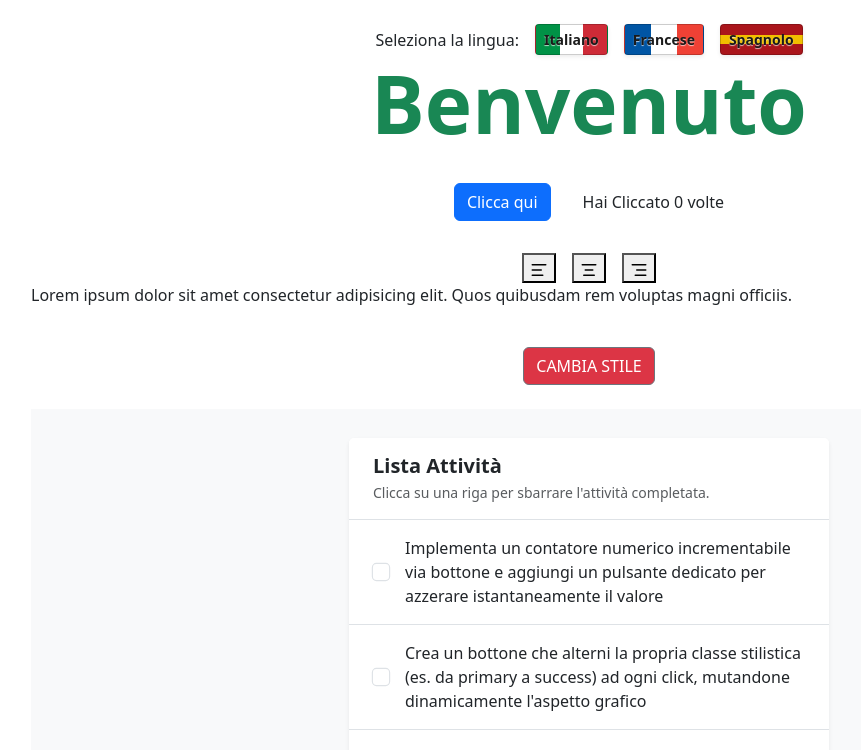
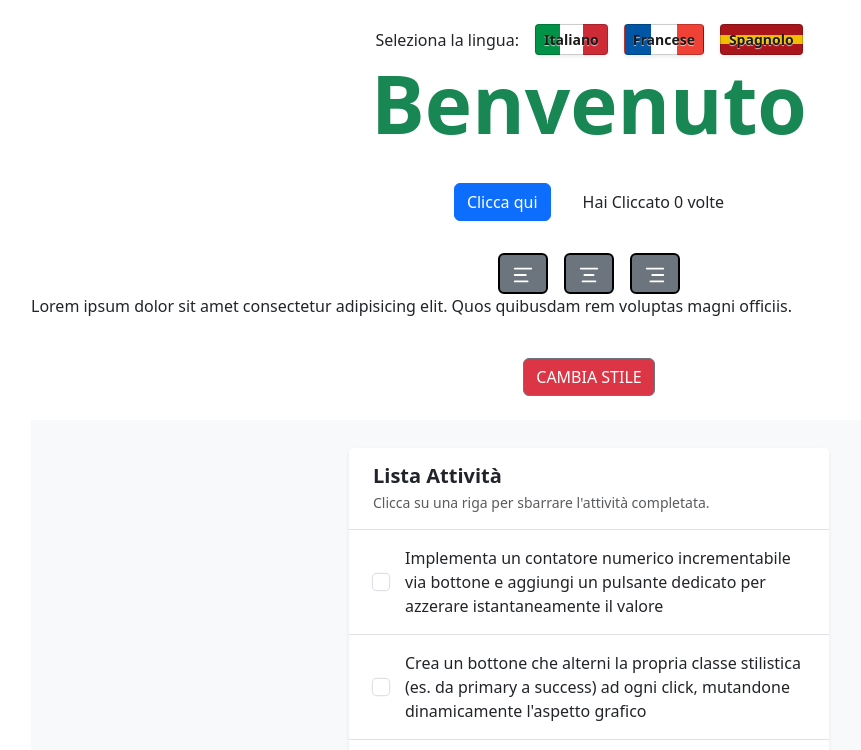
Before and after one commit to JasonBorrelli/react-binding, a React (Vite) app: page / in a window 1280 px wide. Shown: the top 750 px of the page, without its empty margins (51-912 px from the left). Built offline with nearby package versions, Linux system fonts and the light colour scheme.

Commit message:
feat: add ParagSetting component with text alignment controls

```diff
--- a/src/components/section/ParagSetting.jsx
+++ b/src/components/section/ParagSetting.jsx
@@ -7,28 +7,28 @@ export function ParagSetting() {
     return (
         <section>
             <div className="container d-flex justify-content-center align-items-center gap-3">
-                <button
+                <button className="btn btn-secondary border-2 border-black"
                     type="button"
                     onClick={() => setTextAlignment("left")}
                     aria-label="Allinea a sinistra"
                 >
-                    <AlignLeft size={18} />
+                    <AlignLeft size={22} color="white" />
                 </button>
 
-                <button
+                <button className="btn btn-secondary border-2 border-black"
                     type="button"
                     onClick={() => setTextAlignment("center")}
                     aria-label="Allinea al centro"
                 >
-                    <AlignCenter size={18} />
+                    <AlignCenter size={22} color="white" />
                 </button>
 
-                <button
+                <button className="btn btn-secondary border-2 border-black"
                     type="button"
                     onClick={() => setTextAlignment("right")}
                     aria-label="Allinea a destra"
                 >
-                    <AlignRight size={18} />
+                    <AlignRight size={22} color="white" />
                 </button>
             </div>
 
```
